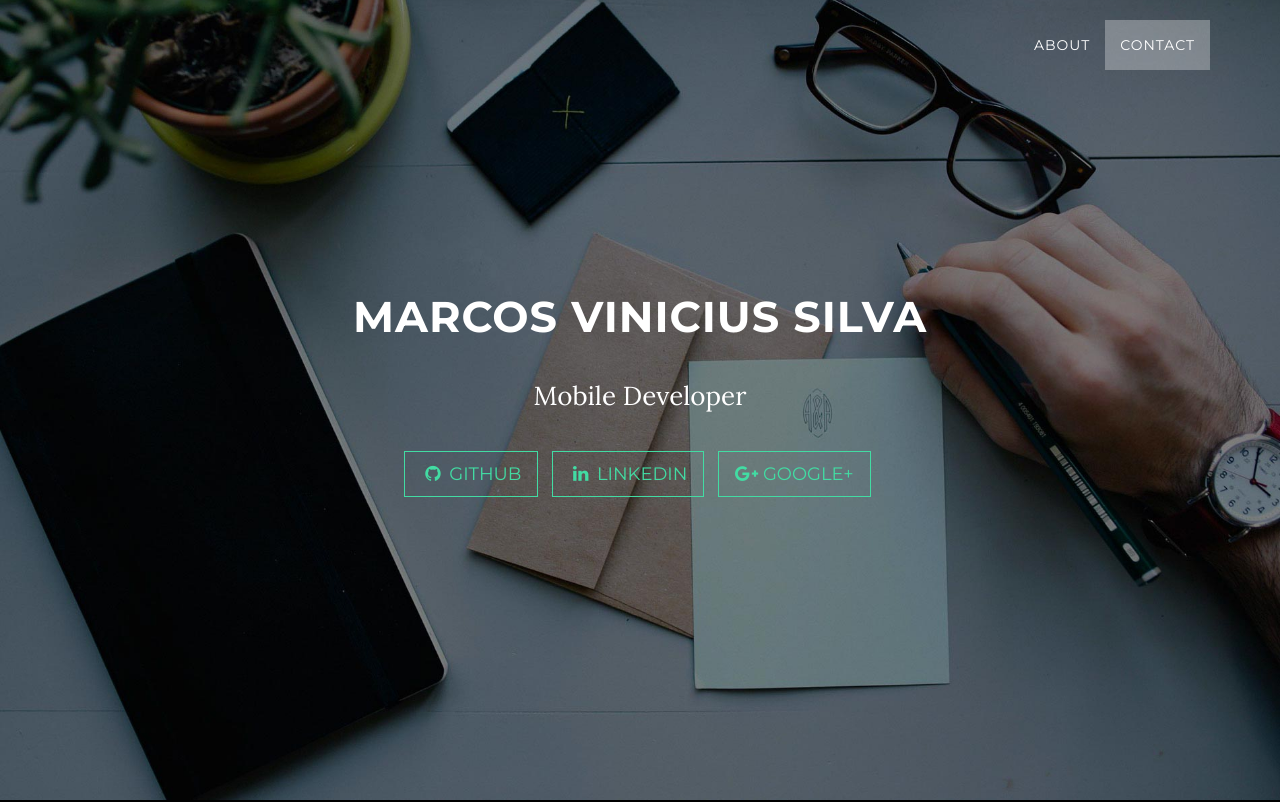
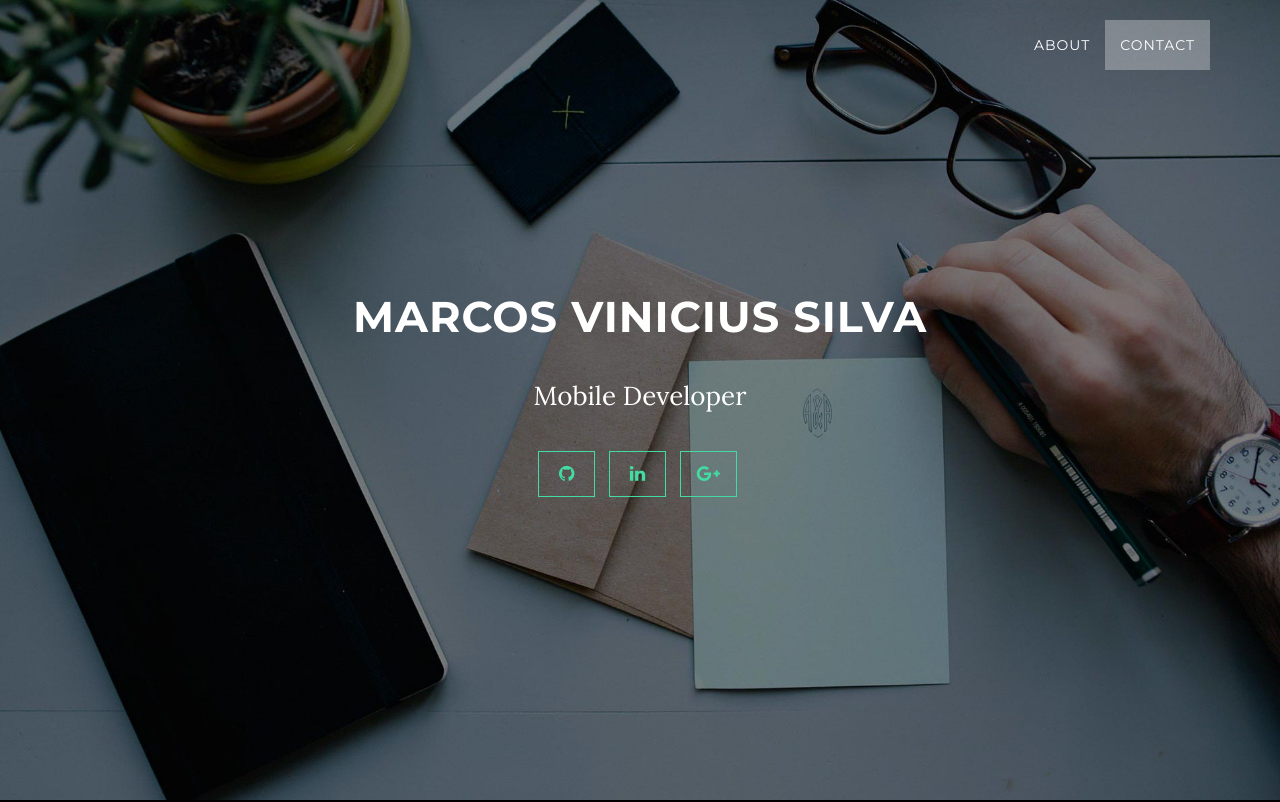
Before and after one commit to mvssba/mvssba.github.io, a website: page index.html in a window 1280 px wide. Shown: the top 802 px of the page. Drawn offline with nearby package versions, Linux system fonts and the light colour scheme; some packages are replaced by stand-ins of ours.

Commit message:
ajuste layout

```diff
--- a/index.html
+++ b/index.html
@@ -72,7 +72,7 @@
     </nav>
 
     <!-- Intro Header -->
-    <header class="intro" style="box-shadow:inset 50px 0 200px rgba(0, 0, 0, 0.7), inset -50px 0 200px rgba(0, 0, 0, 0.7), inset 0 -150px 200px rgba(0, 0, 0, 1) box-shadow .3s ease">
+    <header class="intro">
         <div class="intro-body">
             <div class="container">
                 <div class="row">
@@ -81,13 +81,13 @@
                         <p class="intro-text">Mobile Developer</p>
 						<ul class="list-inline banner-social-buttons">
 							<li>
-								<a href="https://github.com/mvssba" class="btn btn-default btn-lg"><i class="fa fa-github fa-fw"></i> <span class="network-name">Github</span></a>
+								<a href="https://github.com/mvssba" class="btn btn-default btn-lg"><i class="fa fa-github fa-fw"></i> </a>
 							</li>
 							<li>
-								<a href="https://www.linkedin.com/in/mvssba" class="btn btn-default btn-lg"><i class="fa fa-linkedin fa-fw"></i> <span class="network-name">LinkedIn</span></a>
+								<a href="https://www.linkedin.com/in/mvssba" class="btn btn-default btn-lg"><i class="fa fa-linkedin fa-fw"></i> </a>
 							</li>
 							<li>
-								<a href="https://plus.google.com/u/0/102769752597079614069" class="btn btn-default btn-lg"><i class="fa fa-google-plus fa-fw"></i> <span class="network-name">Google+</span></a>
+								<a href="https://plus.google.com/u/0/102769752597079614069" class="btn btn-default btn-lg"><i class="fa fa-google-plus fa-fw"></i></a>
 							</li>
 						</ul>
 
```
